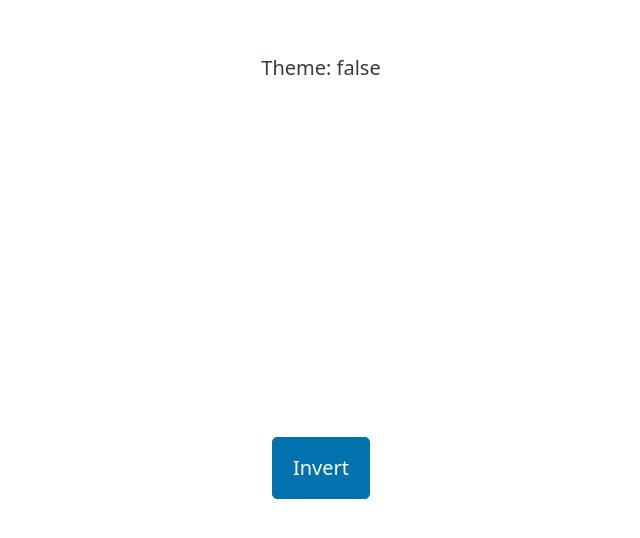
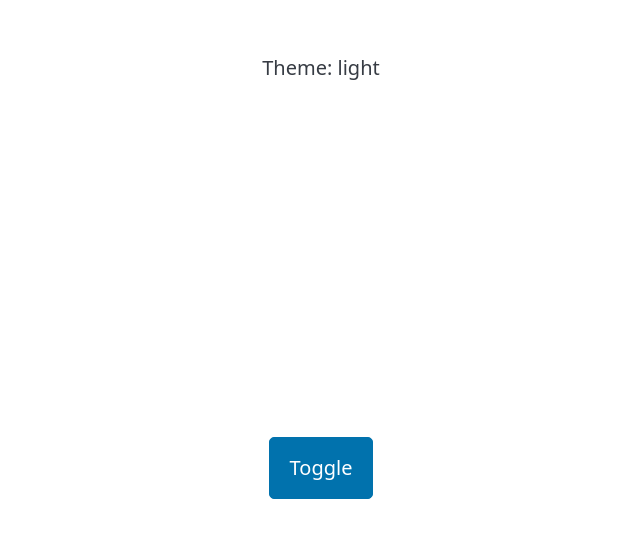
Before and after one commit to trihlord/v-theme, a Vue app: page / in a window 1280 px wide. Shown: the part 124-662 px from the top of the page, without its empty margins (319-959 px from the left). Built offline with nearby package versions, Linux system fonts and the light colour scheme; the HTML template or start-up script is replaced by a standard one.

Commit message:
watch theme without mount hook

```diff
--- a/src/App.vue
+++ b/src/App.vue
@@ -5,8 +5,8 @@ const { isDark } = useTheme()
 </script>
 
 <template>
-  <span>Theme: {{ isDark }}</span>
-  <button @click="isDark = !isDark">Invert</button>
+  <span>Theme: {{ isDark ? 'dark' : 'light' }}</span>
+  <button @click="isDark = !isDark">Toggle</button>
 </template>
 
 <style scoped></style>
--- a/src/composables/useTheme.ts
+++ b/src/composables/useTheme.ts
@@ -1,4 +1,4 @@
-import { onBeforeMount, ref, watch } from 'vue'
+import { ref, watchEffect } from 'vue'
 
 const themeEncoding = {
   marshall(value: boolean) {
@@ -45,18 +45,14 @@ const themeStorage = {
 }
 
 export function useTheme() {
-  const isDark = ref(false)
+  const isDark = ref(themeEncoding.unmarshall(themeStorage.get()))
 
-  watch(isDark, (isDarkValue) => {
-    if (isDarkValue) {
-      return themeStorage.set(themeEncoding.marshall(isDarkValue))
+  watchEffect(() => {
+    if (isDark.value) {
+      return themeStorage.set(themeEncoding.marshall(isDark.value))
     }
     themeStorage.remove()
   })
 
-  onBeforeMount(() => {
-    isDark.value = themeEncoding.unmarshall(themeStorage.get())
-  })
-
   return { isDark }
 }
```
